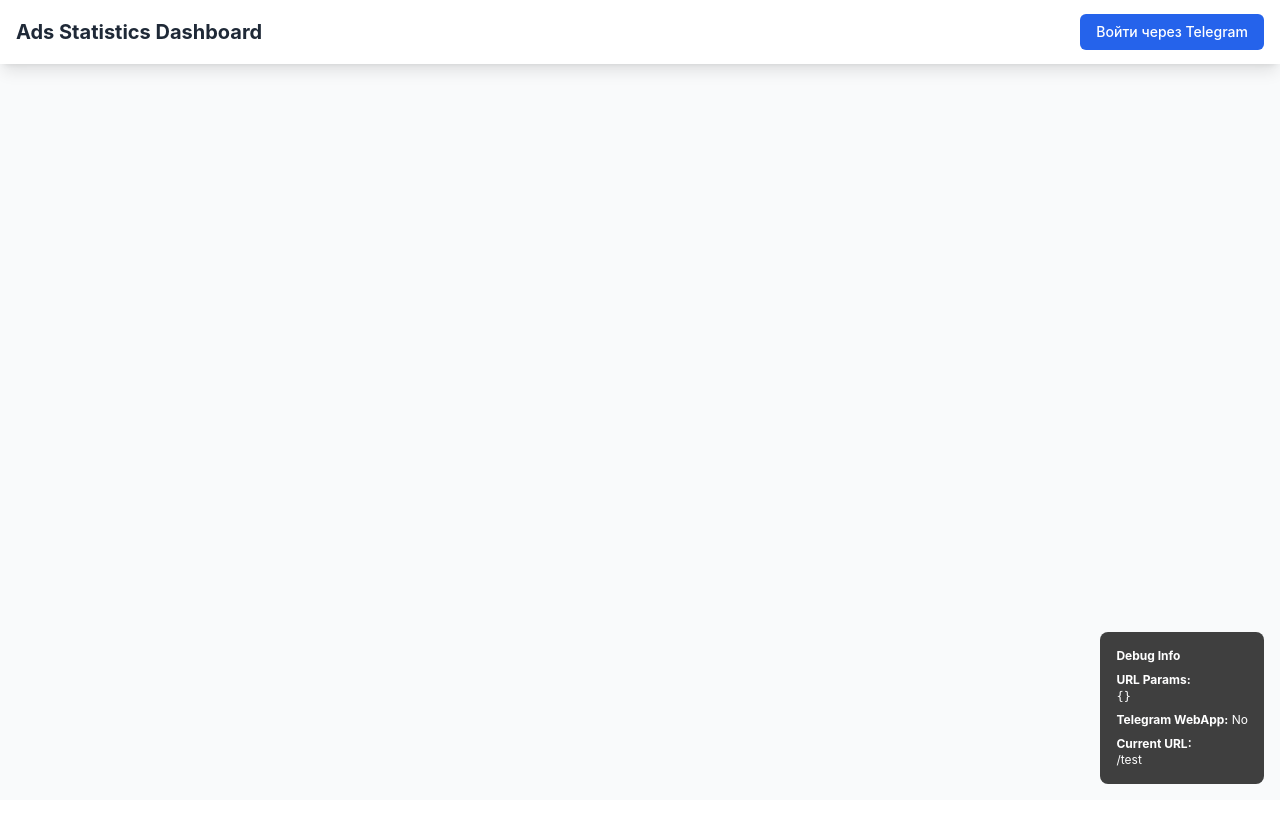
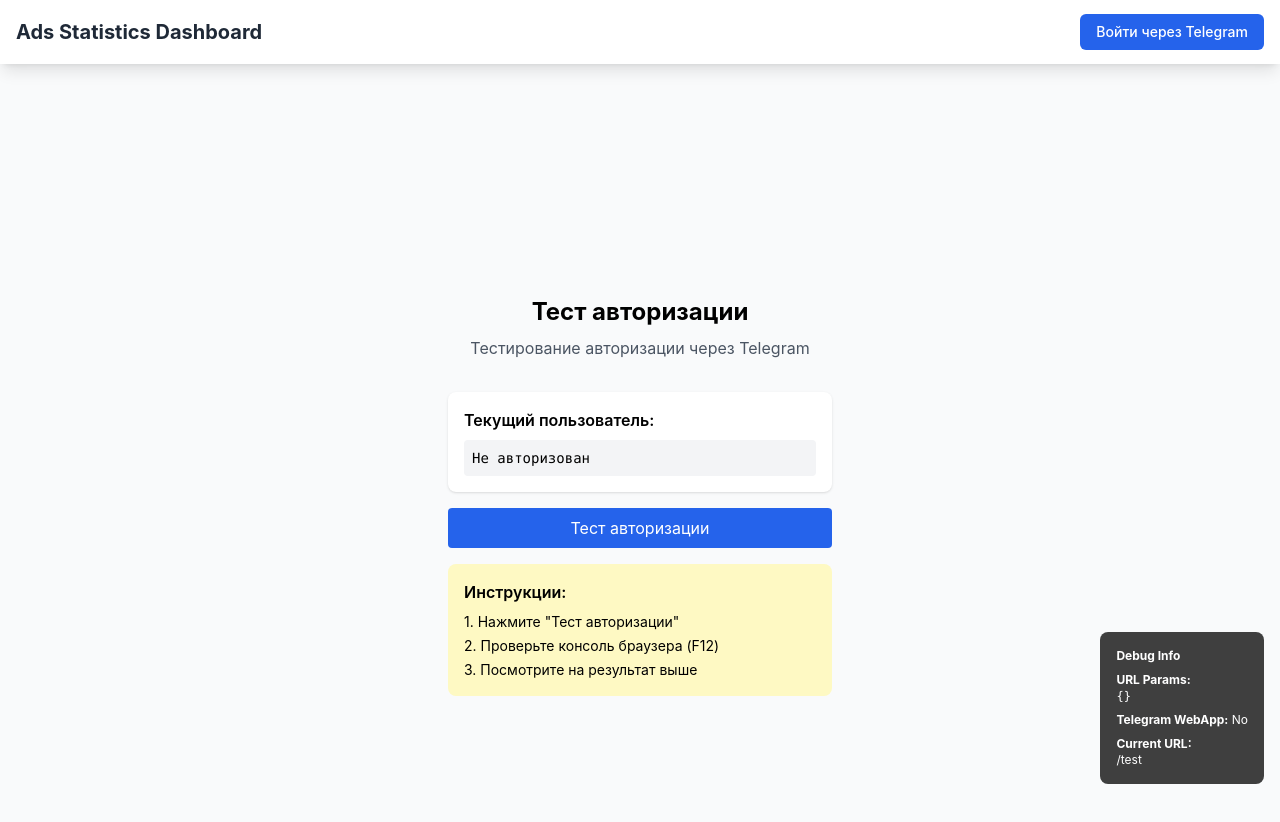
Before and after one commit to azkaraz/adstat, a React (Vite) app in the folder frontend/: page /test in a window 1280 px wide. Shown: the top 822 px of the page. Before the commit the page ends 800 px from the top, so only its background shows below. Built offline with nearby package versions, Linux system fonts and the light colour scheme; no server answers.

Commit message:
Add test auth page for debugging

```diff
--- a/frontend/src/App.tsx
+++ b/frontend/src/App.tsx
@@ -5,6 +5,7 @@ import Login from './pages/Login'
 import Dashboard from './pages/Dashboard'
 import Profile from './pages/Profile'
 import Upload from './pages/Upload'
+import TestAuth from './pages/TestAuth'
 import DebugInfo from './components/DebugInfo'
 import './App.css'
 
@@ -20,6 +21,7 @@ function App() {
               <Route path="/login" element={<Login />} />
               <Route path="/profile" element={<Profile />} />
               <Route path="/upload" element={<Upload />} />
+              <Route path="/test" element={<TestAuth />} />
             </Routes>
           </main>
           <DebugInfo />
--- /dev/null
+++ b/frontend/src/pages/TestAuth.tsx
@@ -0,0 +1,79 @@
+import React, { useEffect } from 'react'
+import { useAuth } from '../contexts/AuthContext'
+
+const TestAuth: React.FC = () => {
+  const { user, login, loading } = useAuth()
+
+  const testTelegramAuth = async () => {
+    console.log('Testing Telegram auth...')
+
+    // Имитируем данные от Telegram
+    const mockTelegramData = {
+      id: 123456789,
+      first_name: "Тестовый",
+      last_name: "Пользователь",
+      username: "test_user",
+      photo_url: "https://t.me/i/userpic/320/test.jpg",
+      auth_date: Math.floor(Date.now() / 1000),
+      hash: "test_hash_for_development"
+    }
+
+    console.log('Mock Telegram data:', mockTelegramData)
+
+    try {
+      await login(mockTelegramData)
+      console.log('Login successful!')
+    } catch (error) {
+      console.error('Login failed:', error)
+    }
+  }
+
+  useEffect(() => {
+    console.log('TestAuth component mounted')
+    console.log('Current user:', user)
+  }, [user])
+
+  if (loading) {
+    return <div>Loading...</div>
+  }
+
+  return (
+    <div className="min-h-screen flex items-center justify-center bg-gray-50">
+      <div className="max-w-md w-full space-y-8 p-8">
+        <div>
+          <h2 className="text-2xl font-bold text-center">Тест авторизации</h2>
+          <p className="text-center text-gray-600 mt-2">
+            Тестирование авторизации через Telegram
+          </p>
+        </div>
+
+        <div className="space-y-4">
+          <div className="bg-white p-4 rounded-lg shadow">
+            <h3 className="font-semibold mb-2">Текущий пользователь:</h3>
+            <pre className="text-sm bg-gray-100 p-2 rounded overflow-auto">
+              {user ? JSON.stringify(user, null, 2) : 'Не авторизован'}
+            </pre>
+          </div>
+
+          <button
+            onClick={testTelegramAuth}
+            className="w-full bg-blue-600 text-white py-2 px-4 rounded hover:bg-blue-700"
+          >
+            Тест авторизации
+          </button>
+
+          <div className="bg-yellow-100 p-4 rounded-lg">
+            <h3 className="font-semibold mb-2">Инструкции:</h3>
+            <ol className="text-sm space-y-1">
+              <li>1. Нажмите "Тест авторизации"</li>
+              <li>2. Проверьте консоль браузера (F12)</li>
+              <li>3. Посмотрите на результат выше</li>
+            </ol>
+          </div>
+        </div>
+      </div>
+    </div>
+  )
+}
+
+export default TestAuth
```
